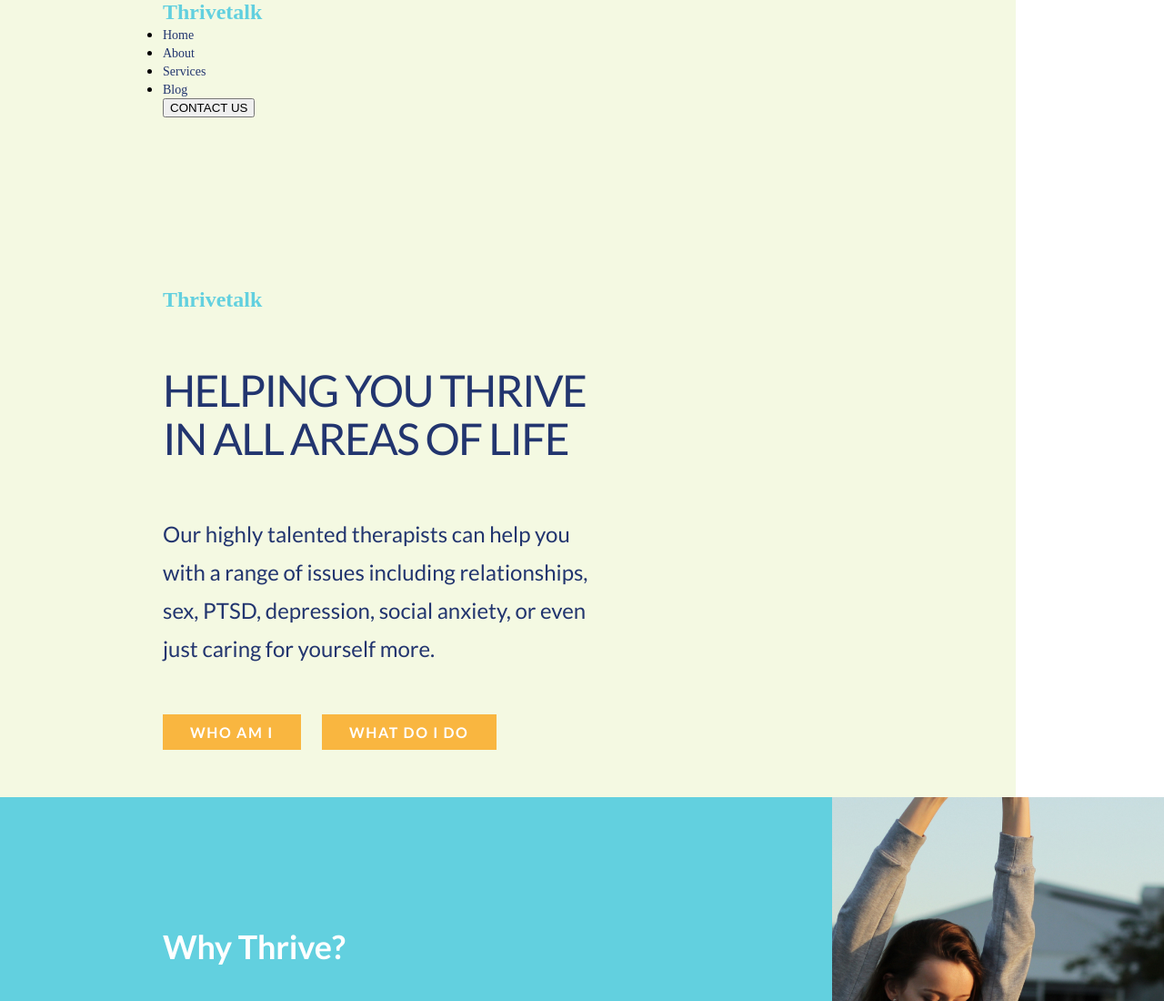
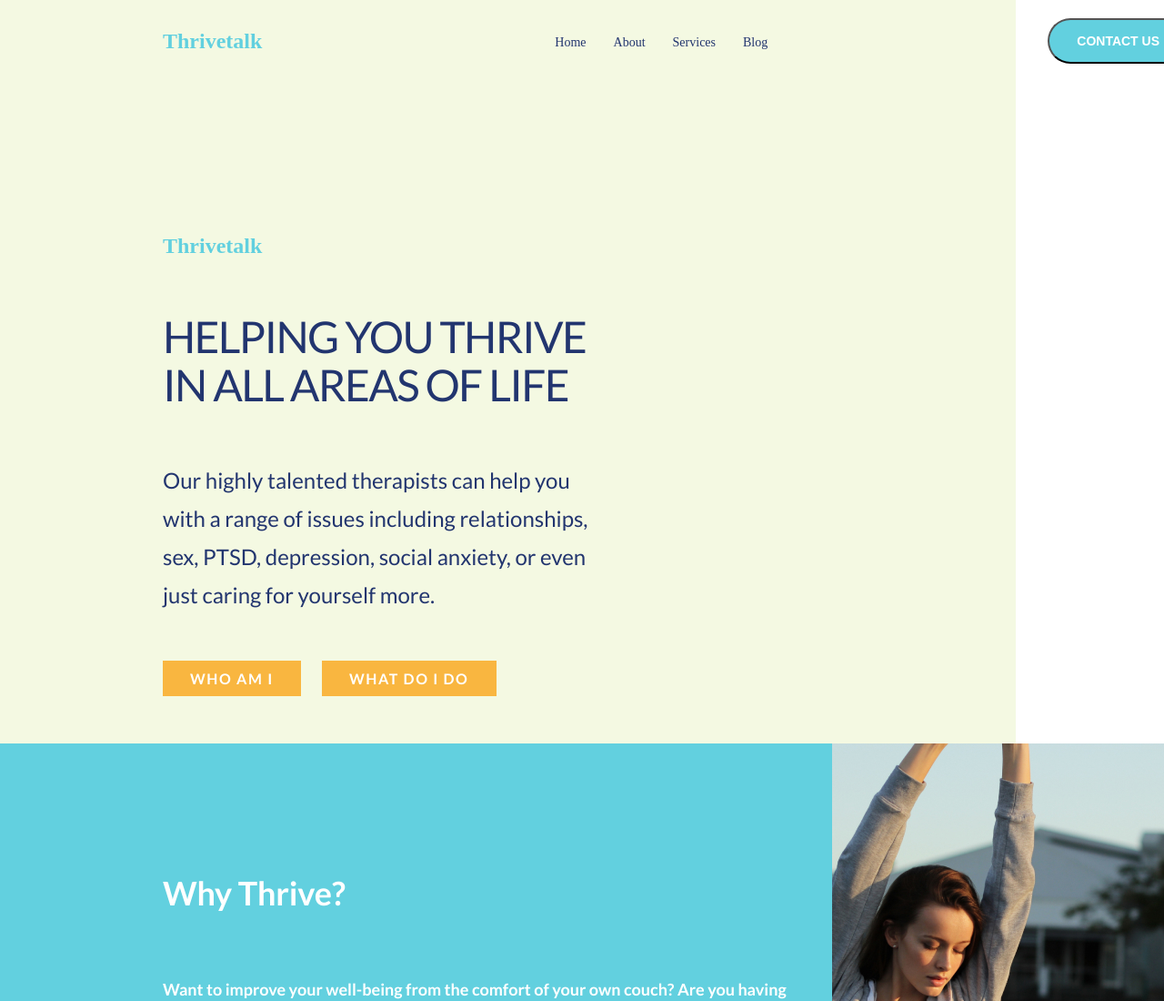
Before and after one commit to AlexeyBille/thrivetalk, a plain HTML site: page index.html in a window 1280 px wide. Shown: the top 1100 px of the page at 91% size. Drawn offline with Linux system fonts and the light colour scheme.

Commit message:
commit three

```diff
--- a/scss/_header.scss
+++ b/scss/_header.scss
@@ -11,6 +11,15 @@
    margin-left: 179px;
 }
 
+.header_top{
+   display: flex;
+   justify-content: space-between;
+   align-items: center;
+   padding-top: 20px;
+
+
+}
+
 
 
 .logo{
@@ -19,10 +28,12 @@ font-size: 24px;
 line-height: 27px;
 color: #62D0DF;
 font-weight: 700;
+margin-right: 234px;
 }
 
 .navigation{
    margin-right: 30px;
+   display: flex;
 
    &__item{
 margin-right: 30px;
@@ -40,7 +51,7 @@ color: #22356F;
     border-bottom: 1px solid #000;
 }
 
-.bottom{
+.btn{
 background: #62D0DF;
 border-radius: 50px;
 color: white;
@@ -49,7 +60,13 @@ font-size: 14px;
 line-height: 16px;
 font-weight: 700;
 text-transform: uppercase;
+display: block;
+position: relative;
+left: 190px;
 }
+
+
+
 
 .blue{
    position: absolute;
--- a/scss/style.scss
+++ b/scss/style.scss
@@ -41,5 +41,5 @@ div{
 }
 
 ul{
-
+list-style: none;
 }
```
Also changed, not shown: css/style.css.
